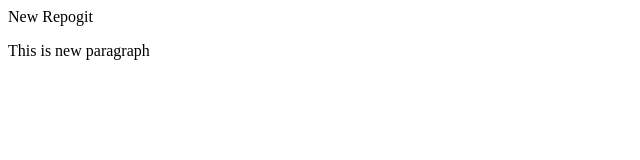
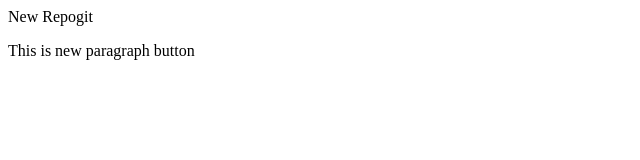
Before and after one commit to JadhavDhanu/localRepo, a plain HTML site: page index.html in a window 1280 px wide. Shown: the full height of the page, 0-640 px from the left. Drawn offline with Linux system fonts and the light colour scheme.

```diff
--- a/index.html
+++ b/index.html
@@ -1,2 +1,2 @@
 <p>New Repogit</p>
-<p>This is new paragraph</p>
+<p>This is new paragraph button</p>
```
